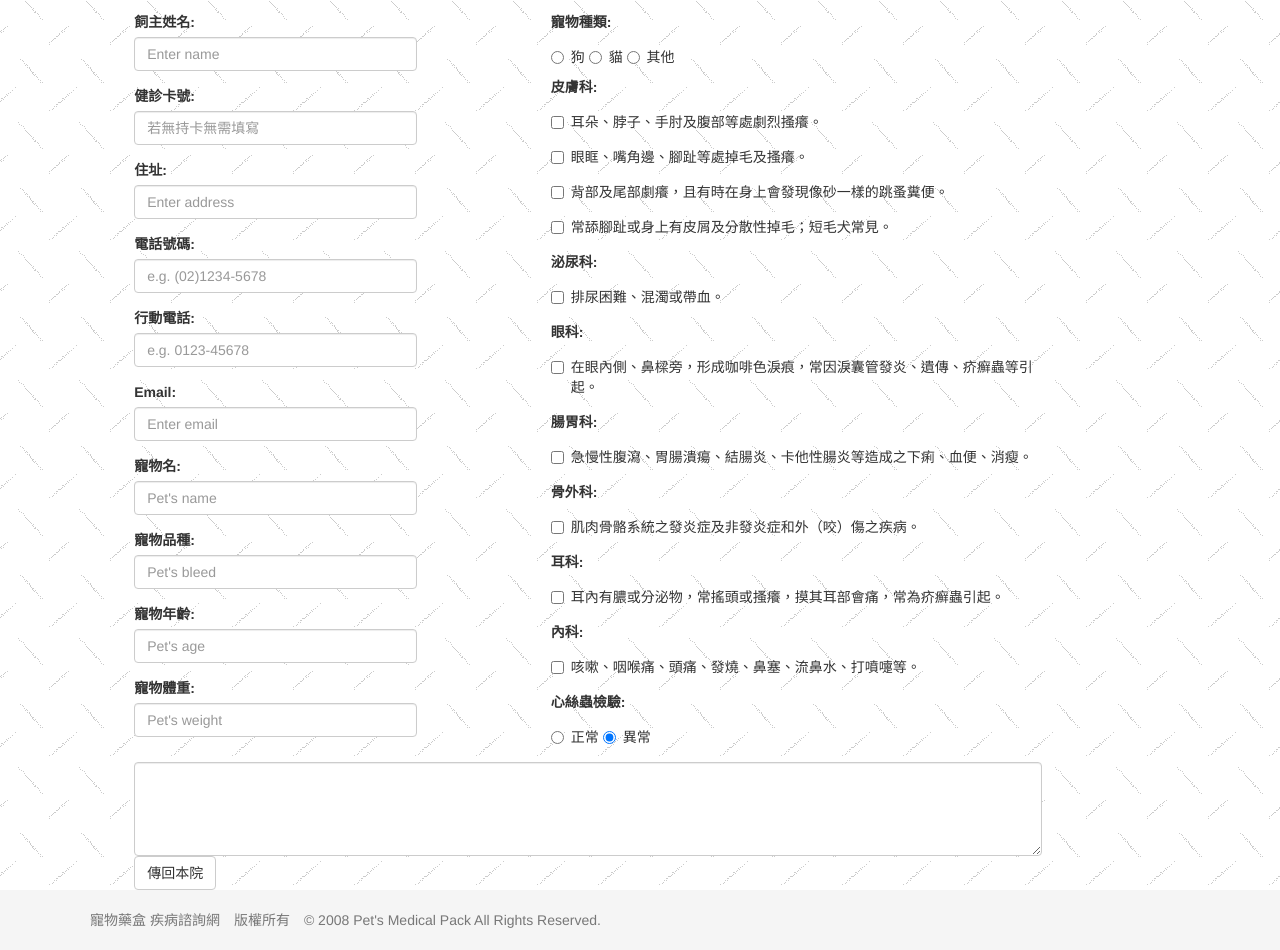
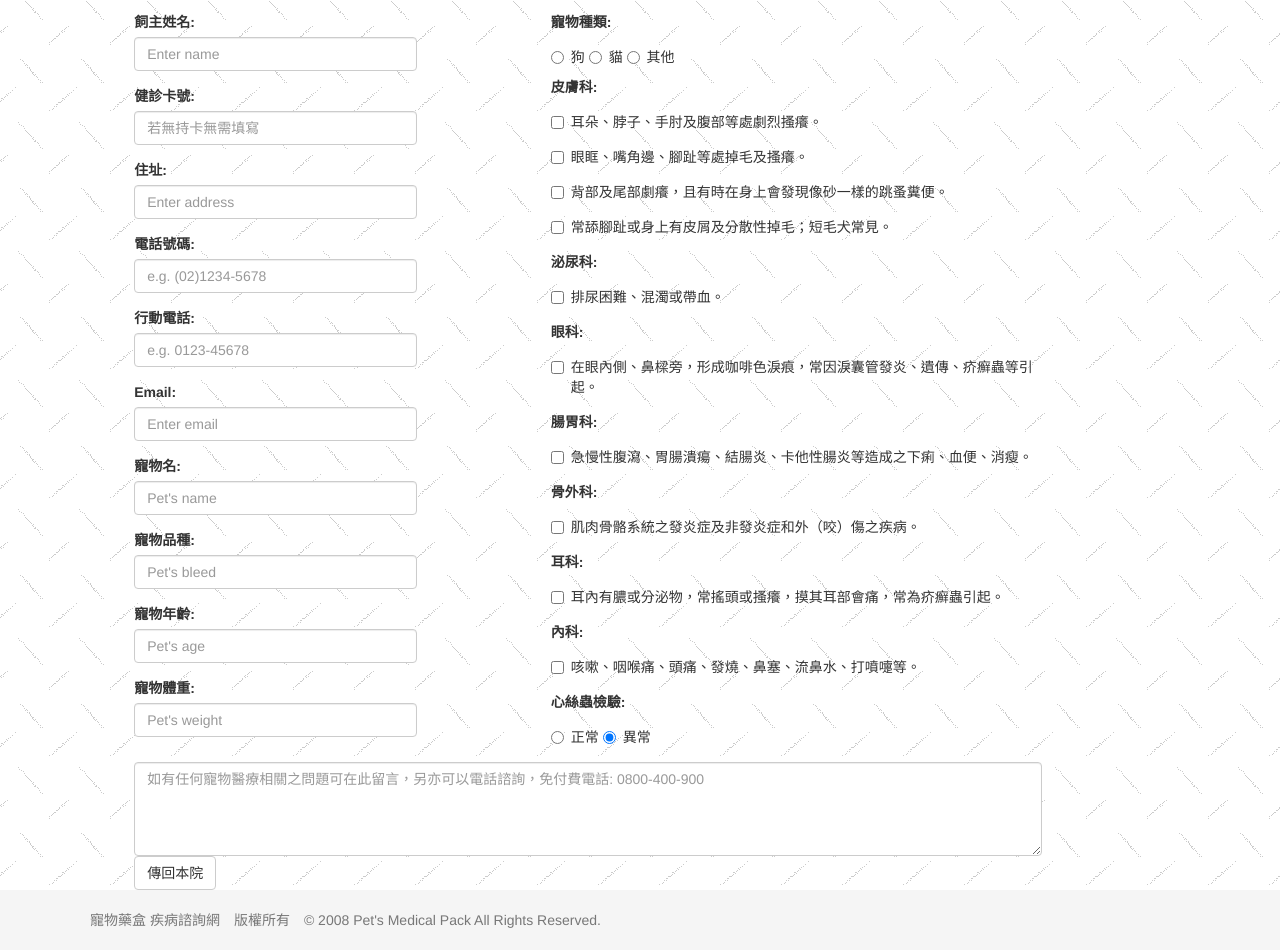
Before and after one commit to j129008/pmck, a plain HTML site: page ask.htm in a window 1280 px wide. Shown: the part 188-1138 px from the top of the page. Drawn offline with nearby package versions, Linux system fonts and the light colour scheme.

Commit message:
add text area text in ask.htm

```diff
--- a/ask.htm
+++ b/ask.htm
@@ -212,7 +212,8 @@
                </div>
             </div>
             <div class="col-md-9 col-md-offset-1">
-               <textarea class="form-control" rows="4"></textarea>
+               <textarea class="form-control" rows="4" placeholder=
+                  "如有任何寵物醫療相關之問題可在此留言，另亦可以電話諮詢，免付費電話: 0800-400-900"></textarea>
                <button type="submit" class="btn btn-default">傳回本院</button>
             </div>
          </form>
```
